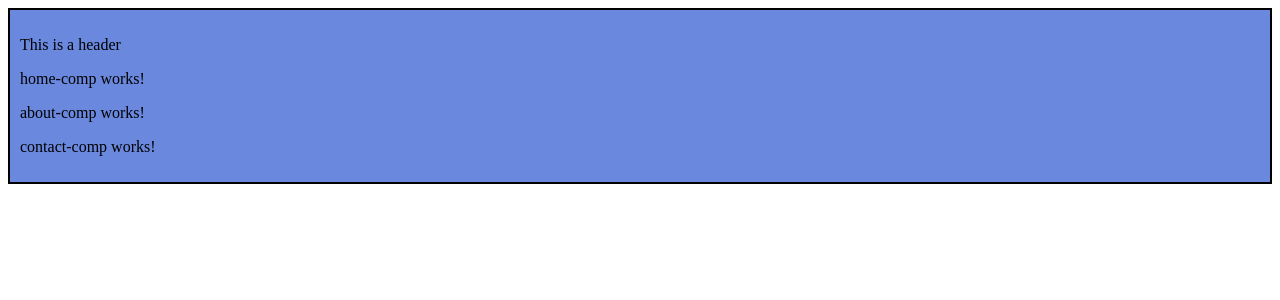
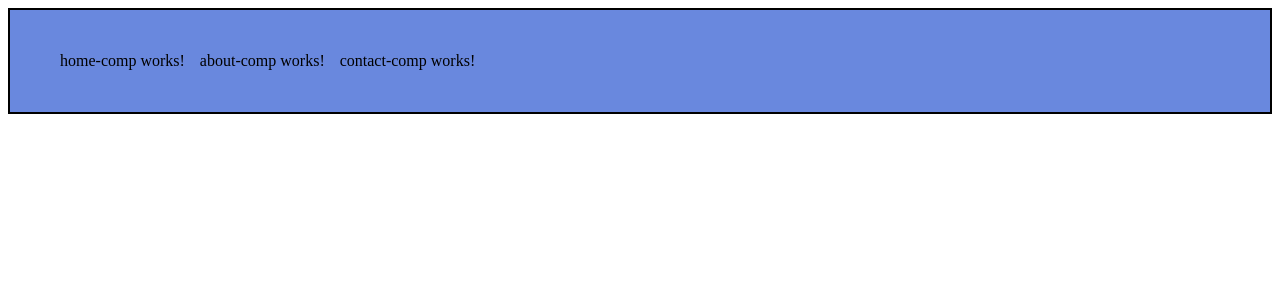
Before and after one commit to ks9927/my-test-app, an Angular app in the folder testing-app/: page / in a window 1280 px wide. Shown: the top 300 px of the page. Built offline with nearby package versions, Linux system fonts and the light colour scheme.

Commit message:
added styling to header

```diff
--- a/testing-app/src/app/contact-comp/contact-comp.ts
+++ b/testing-app/src/app/contact-comp/contact-comp.ts
@@ -2,6 +2,7 @@ import { Component } from '@angular/core';
 
 @Component({
   selector: 'app-contact-comp',
+  standalone: true,
   imports: [],
   templateUrl: './contact-comp.html',
   styleUrl: './contact-comp.css',
--- a/testing-app/src/app/header/header.css
+++ b/testing-app/src/app/header/header.css
@@ -3,3 +3,9 @@ header {
     background-color: rgb(105, 136, 222);
     padding: 10px;
 }
+
+ul {
+    display: flex;
+    gap: 15px;
+    list-style-type: none;
+}
--- a/testing-app/src/app/header/header.html
+++ b/testing-app/src/app/header/header.html
@@ -1,6 +1,7 @@
 <header>
-    <p>This is a header</p>
-    <app-home-comp></app-home-comp>
-    <app-about-comp></app-about-comp>
-    <app-contact-comp></app-contact-comp>
+    <ul>
+        <li> <app-home-comp></app-home-comp></li>
+        <li><app-about-comp></app-about-comp></li>
+        <li><app-contact-comp></app-contact-comp></li>
+    </ul>
 </header>
```
